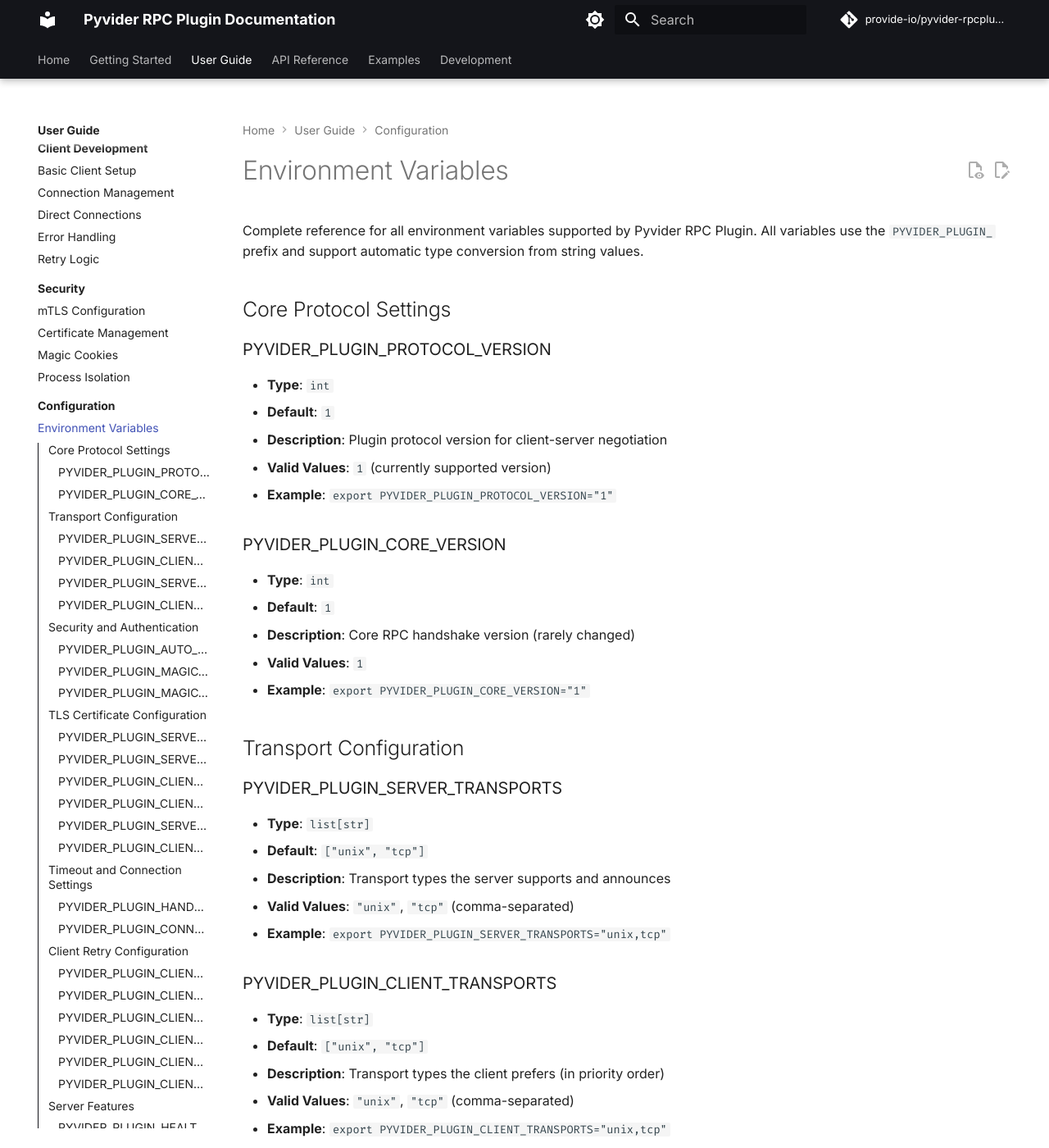
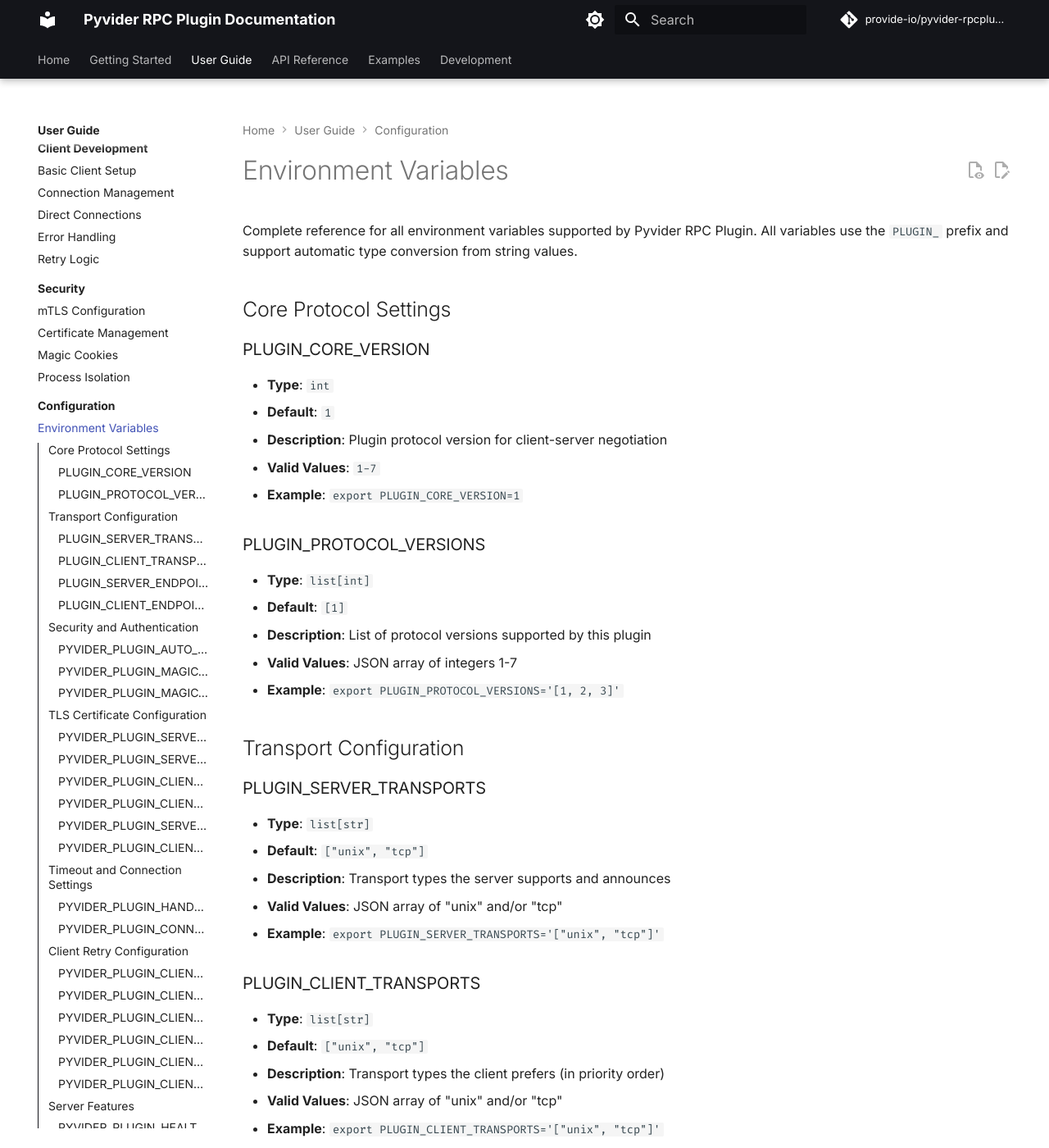
Before and after one commit to provide-io/pyvider-rpcplugin, an MkDocs documentation site: the page built from docs/guide/config/environment.md, in a window 1280 px wide and 1400 px high. Shown: the whole window at 82% size. Built offline with MkDocs 1.6.1 and Material for MkDocs 9.7.7, drawn with Linux system fonts in a browser that asks for light colours; comment, search, counter and statistics services are not loaded; the version menu is left out; some of the changed text lies outside the part shown.

Commit message:
🔼⚙️ [skip ci] auto-commit

````diff
--- a/docs/guide/config/environment.md
+++ b/docs/guide/config/environment.md
@@ -1,51 +1,51 @@
 # Environment Variables
 
-Complete reference for all environment variables supported by Pyvider RPC Plugin. All variables use the `PYVIDER_PLUGIN_` prefix and support automatic type conversion from string values.
+Complete reference for all environment variables supported by Pyvider RPC Plugin. All variables use the `PLUGIN_` prefix and support automatic type conversion from string values.
 
 ## Core Protocol Settings
 
-### PYVIDER_PLUGIN_PROTOCOL_VERSION
+### PLUGIN_CORE_VERSION
 - **Type**: `int`
 - **Default**: `1`
 - **Description**: Plugin protocol version for client-server negotiation
-- **Valid Values**: `1` (currently supported version)
-- **Example**: `export PYVIDER_PLUGIN_PROTOCOL_VERSION="1"`
+- **Valid Values**: `1-7`
+- **Example**: `export PLUGIN_CORE_VERSION=1`
 
-### PYVIDER_PLUGIN_CORE_VERSION
-- **Type**: `int`
-- **Default**: `1`
-- **Description**: Core RPC handshake version (rarely changed)
-- **Valid Values**: `1`
-- **Example**: `export PYVIDER_PLUGIN_CORE_VERSION="1"`
+### PLUGIN_PROTOCOL_VERSIONS
+- **Type**: `list[int]`
+- **Default**: `[1]`
+- **Description**: List of protocol versions supported by this plugin
+- **Valid Values**: JSON array of integers 1-7
+- **Example**: `export PLUGIN_PROTOCOL_VERSIONS='[1, 2, 3]'`
 
 ## Transport Configuration
 
-### PYVIDER_PLUGIN_SERVER_TRANSPORTS
+### PLUGIN_SERVER_TRANSPORTS
 - **Type**: `list[str]`
 - **Default**: `["unix", "tcp"]`
 - **Description**: Transport types the server supports and announces
-- **Valid Values**: `"unix"`, `"tcp"` (comma-separated)
-- **Example**: `export PYVIDER_PLUGIN_SERVER_TRANSPORTS="unix,tcp"`
+- **Valid Values**: JSON array of "unix" and/or "tcp"
+- **Example**: `export PLUGIN_SERVER_TRANSPORTS='["unix", "tcp"]'`
 
-### PYVIDER_PLUGIN_CLIENT_TRANSPORTS
+### PLUGIN_CLIENT_TRANSPORTS
 - **Type**: `list[str]`
 - **Default**: `["unix", "tcp"]`
 - **Description**: Transport types the client prefers (in priority order)
-- **Valid Values**: `"unix"`, `"tcp"` (comma-separated)
-- **Example**: `export PYVIDER_PLUGIN_CLIENT_TRANSPORTS="unix,tcp"`
+- **Valid Values**: JSON array of "unix" and/or "tcp"
+- **Example**: `export PLUGIN_CLIENT_TRANSPORTS='["unix", "tcp"]'`
 
-### PYVIDER_PLUGIN_SERVER_ENDPOINT
+### PLUGIN_SERVER_ENDPOINT
 - **Type**: `str`
 - **Default**: `None` (auto-select)
 - **Description**: Force server to bind to specific endpoint
 - **Format**: `"host:port"` for TCP, `"/path/to/socket"` for Unix
 - **Example**:
   ```bash
-  export PYVIDER_PLUGIN_SERVER_ENDPOINT="localhost:8080"  # TCP
-  export PYVIDER_PLUGIN_SERVER_ENDPOINT="/tmp/plugin.sock"  # Unix
+  export PLUGIN_SERVER_ENDPOINT=localhost:8080  # TCP
+  export PLUGIN_SERVER_ENDPOINT=/tmp/plugin.sock  # Unix
   ```
 
-### PYVIDER_PLUGIN_CLIENT_ENDPOINT
+### PLUGIN_CLIENT_ENDPOINT
 - **Type**: `str`
 - **Default**: `None` (use server's advertised endpoint)
 - **Description**: Force client to connect to specific endpoint
````
Also changed, not shown: docs/api/config/index.md (+2 -2 lines).
